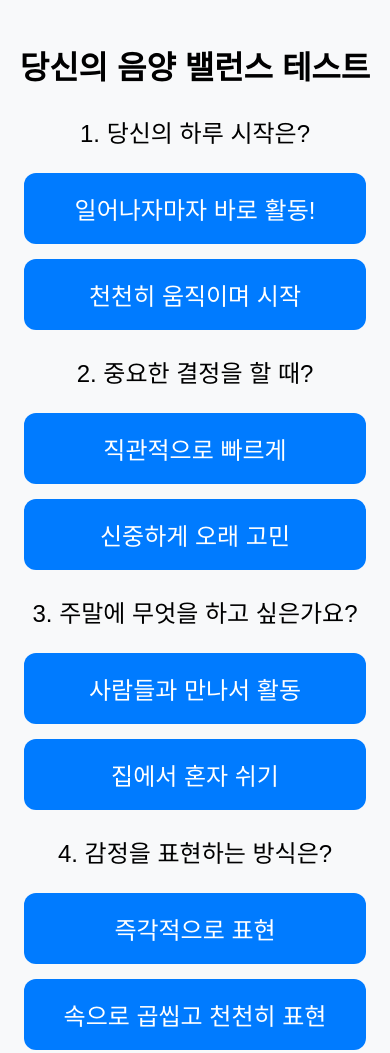
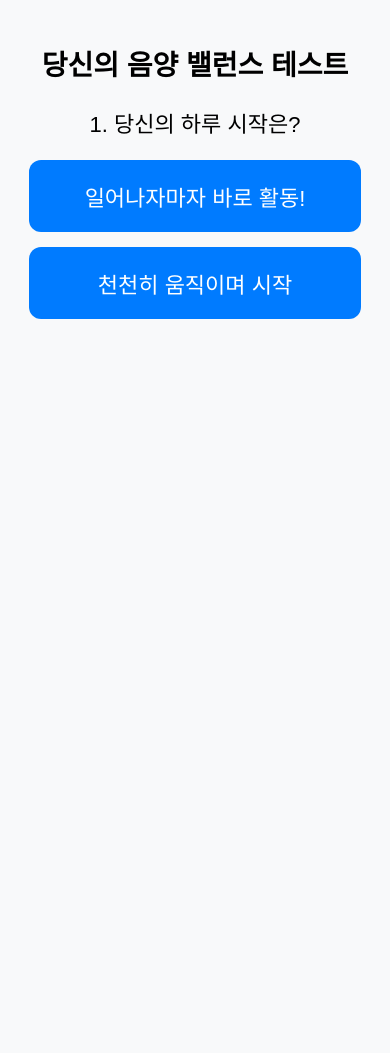
Before and after one commit to minusplus5stars/yingyangtest, a plain HTML site: page index.html in a window 390 px wide. Shown: the top 1053 px of the page. After the commit the page ends 844 px from the top, so only its background shows below. Drawn offline with Linux system fonts and the light colour scheme.

Commit message:
Add files via upload

```diff
--- a/index.html
+++ b/index.html
@@ -3,7 +3,6 @@
 <head>
     <title>당신의 음양 밸런스는 몇 점?</title>
     <style>
-        /* 기본 스타일 */
         body {
             font-family: Arial, sans-serif;
             text-align: center;
@@ -11,70 +10,48 @@
             margin: 0;
             padding: 20px;
         }
-
-        /* 질문과 결과 텍스트 크기 키우기 */
         h2 {
-            font-size: 28px; /* 제목 글씨 키움 */
+            font-size: 28px;
             font-weight: bold;
         }
         p {
-            font-size: 22px; /* 일반 텍스트 크기 증가 */
+            font-size: 22px;
         }
-
-        /* 버튼 크기 조정 및 터치 반응 개선 */
         button {
-            padding: 20px 25px; /* 버튼 패딩 증가 */
+            padding: 20px 25px;
             margin: 15px;
             border: none;
             cursor: pointer;
-            font-size: 22px; /* 버튼 글씨 크기 증가 */
+            font-size: 22px;
             width: 95%;
-            max-width: 450px; /* 버튼 최대 너비 제한 */
+            max-width: 450px;
             display: block;
             margin: 15px auto;
-            border-radius: 12px; /* 둥근 버튼 */
+            border-radius: 12px;
             background-color: #007bff;
             color: white;
             transition: background 0.3s, transform 0.1s;
         }
-
-        /* 버튼 클릭 효과 */
         button:active {
             transform: scale(0.98);
         }
-
         button:hover {
             background-color: #0056b3;
         }
-
-        /* 선택한 버튼 강조 */
         .selected {
             background-color: #ffcc00 !important;
             color: black;
         }
-
-        /* 결과 컨테이너 */
+        .question {
+            display: none;
+        }
+        .active {
+            display: block;
+        }
         #result-container {
             display: none;
             text-align: center;
             margin-top: 30px;
-        }
-
-        /* 모바일 화면에서 더 크게 표시 */
-        @media screen and (max-width: 600px) {
-            body {
-                padding: 15px;
-            }
-            h2 {
-                font-size: 32px; /* 모바일에서 제목 크기 더 크게 */
-            }
-            p {
-                font-size: 24px; /* 질문 글씨 크기 더 증가 */
-            }
-            button {
-                font-size: 24px; /* 모바일에서 버튼 글씨 키우기 */
-                padding: 18px; /* 버튼 터치 영역 확대 */
-            }
         }
     </style>
 </head>
@@ -187,6 +164,9 @@
             } else if (balance > 50) {
                 resultText = "🌿 균형잡힌 바람";
                 description = "음양 조화가 잘 맞고, 상황에 따라 유연하게 적응하는 타입이에요.";
+            } else if (balance > 30) {
+                resultText = "🌙 밤의 사색가";
+                description = "신중하고 내면의 깊이가 있는 철학적 성향을 가진 타입이에요.";
             } else {
                 resultText = "❄️ 얼음의 성자";
                 description = "감성적이고 차분하며 깊이 있는 내면을 가진 타입이에요.";
@@ -195,6 +175,10 @@
             document.getElementById("result").innerHTML = resultText;
             document.getElementById("description").innerHTML = description;
             document.getElementById("result-container").style.display = "block";
+
+            for (let i = 1; i <= 10; i++) {
+                document.getElementById('q' + i).classList.remove('active');
+            }
         }
     </script>
 </body>
```
